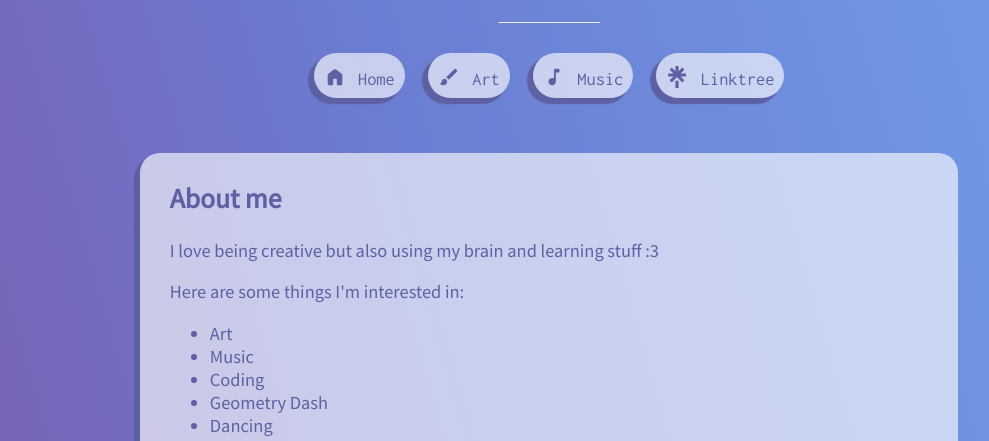
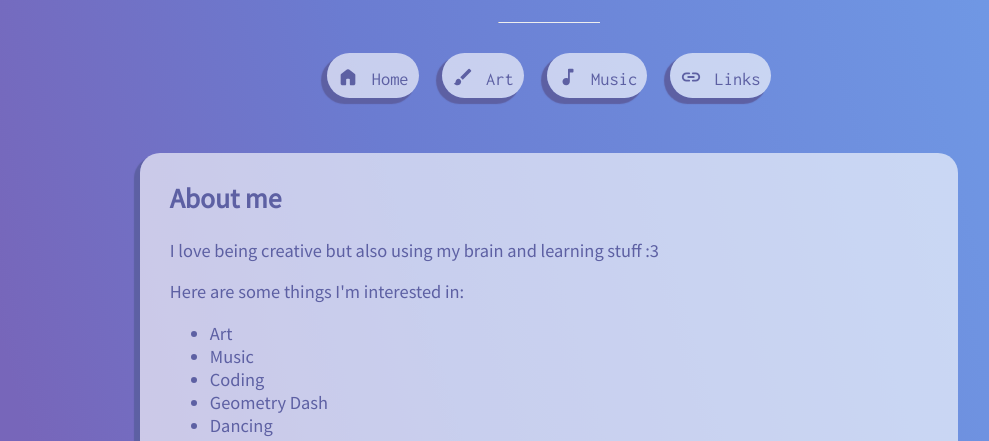
Before and after one commit to LunaSkystar/lunaskystar.github.io, a plain HTML site: page index.html in a window 1280 px wide. Shown: the part 354-795 px from the top of the page, without its empty margins (91-1080 px from the left). Drawn offline with Linux system fonts and the light colour scheme.

Commit message:
Changed linktree to links page

```diff
--- a/index.html
+++ b/index.html
@@ -32,8 +32,8 @@
                     <a href="music/">Music</a>
                 </li>
                 <li>
-                    <span class="icon simple-icons--linktree"></span>
-                    <a href="https://linktr.ee/lunaskystar">Linktree</a>
+                    <span class="icon material-symbols--link-rounded"></span>
+                    <a href="links/">Links</a>
                 </li>
             </ul>
         </nav>
```
Also changed, not shown: art/index.html (+2 -2 lines), music/index.html (+2 -2 lines).
